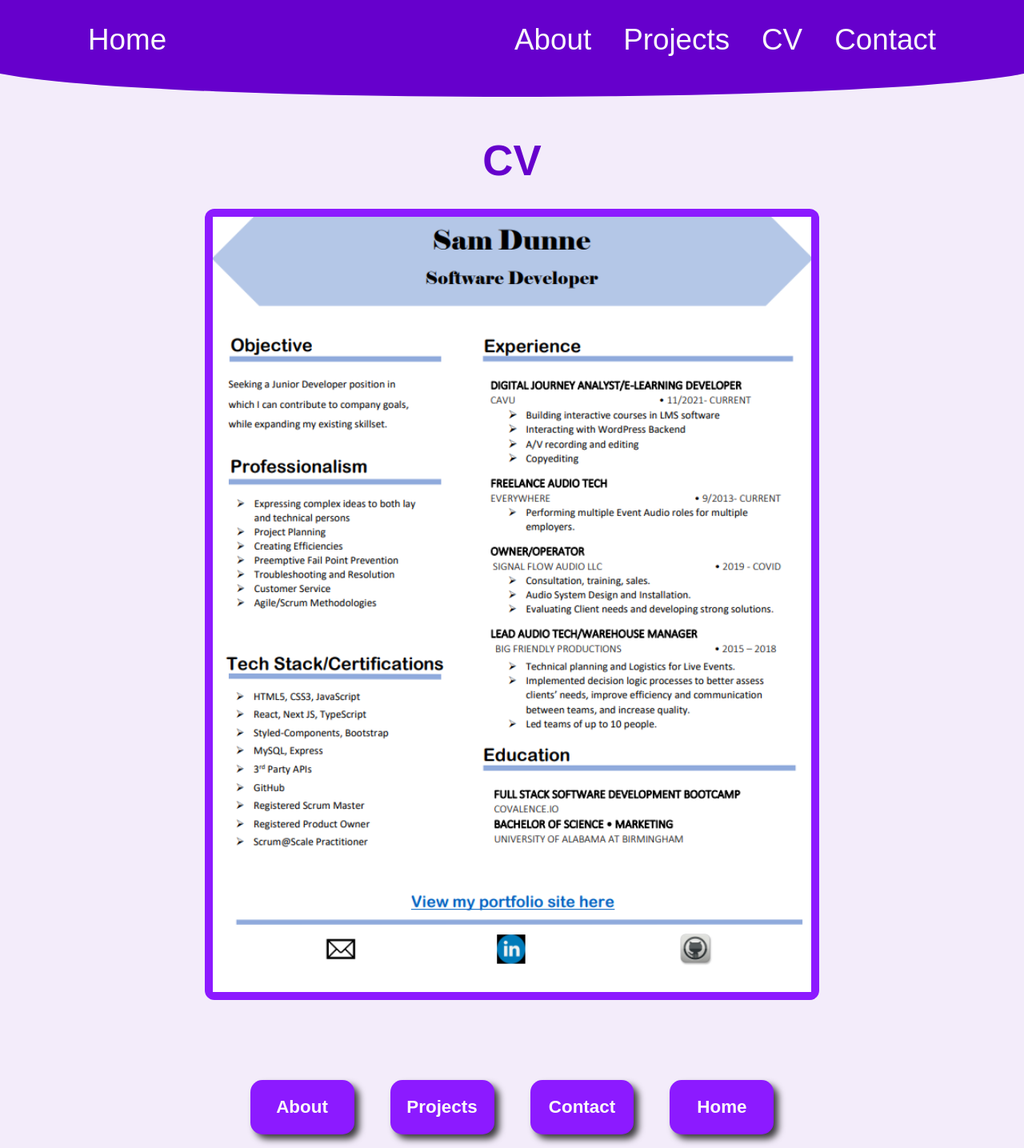
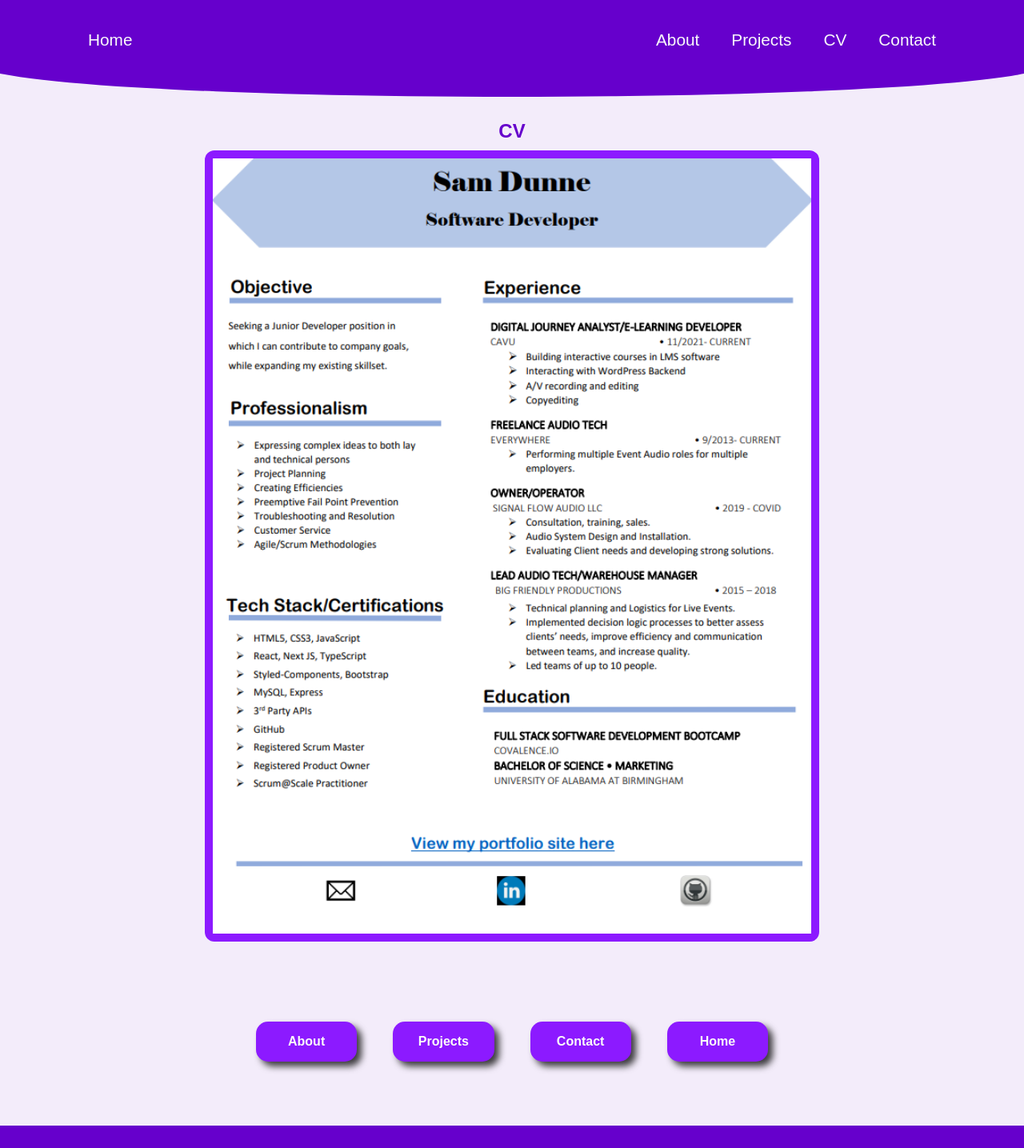
Before and after one commit to Sam-Dunne/portfolio-next-styledcomponents, a Next.js app: page /cv in a window 1280 px wide. Shown: the top 1435 px of the page at 80% size. Built offline with nearby package versions, Linux system fonts and the light colour scheme.

Commit message:
more resizing

```diff
--- a/components/InPageLink.js
+++ b/components/InPageLink.js
@@ -6,19 +6,19 @@ import {device} from '../device';
 const CustomLink = styled.a`
     background-color: #8c1aff;
     text-align: center;
-    padding: 1.3rem;
+    padding: 1rem;
     border-radius: 15px;
     box-shadow: 6px 6px 8px 0px rgba(0,0,0,0.75);
     text-decoration: none;
     font-weight: 600;
-    font-size: 1.2rem;
+    font-size: 1rem;
     color: #fafafa;
     transition:
         background-color 200ms ease-in,
         transform 200ms ease-in;
 
     @media ${device.laptopL} {
-        font-size: 1.4rem;
+        font-size: 1rem;
     }
 
     &:hover {
--- a/components/Navbar.js
+++ b/components/Navbar.js
@@ -35,6 +35,12 @@ const NavLink = styled.a`
       padding: 0 20px;
       font-size: 2.3rem;
     }
+
+    @media ${device.laptop} {
+      padding: 0 20px;
+      font-size: 1.3rem;
+    }
+
 
     &:hover{
         text-decoration: underline;
--- a/globalstyle.js
+++ b/globalstyle.js
@@ -24,7 +24,7 @@ export const Container = styled.div`
     padding-bottom: 10px 50px;
     min-height: 65vh;
     height: fit-content;
-    margin-bottom: 60px;
+    margin-bottom: 20px;
     position: relative;
 
 `;
@@ -37,7 +37,7 @@ export const Section = styled.section`
     align-items: center;
     padding: 30px 12px;
     width: 80vw;
-    margin: 40px auto;
+    margin: 20px auto;
     @media ${device.tablet} {
         width: 85vw;
         justify-content: space-around;
@@ -45,7 +45,7 @@ export const Section = styled.section`
         flex-direction: ${props => props.picFirst ? 'row-reverse' : 'row'};
     }
     @media ${device.laptopL} {
-        margin: 50px auto;
+        margin: 20px auto;
         padding: 30px 0;
         width: 65vw;
     }
@@ -131,14 +131,14 @@ export const HeroH1 = styled.h1`
 export const HeaderTitle = styled.h1`
     font-family: Arial, Helvetica, sans-serif;
     font-weight: 600;
-    font-size: 2.5rem;
+    font-size: 0.5rem;
     color: #6600CC;
     font-size: ${props => props.small ? '1.3rem' : '2.2rem'};
-    margin: 40px 0 30px 0;
+    margin: 20px 0 10px 0;
     text-align: center;
 
     @media ${device.tablet} {
-        font-size: ${props => props.small ? '1.5rem' : '3.3rem'} ;
+        font-size: ${props => props.small ? '1.5rem' : '1.5rem'} ;
     }
 
     @media ${device.laptopL} {
--- a/pages/contact.js
+++ b/pages/contact.js
@@ -33,7 +33,7 @@ const contact = ({ small }) => {
                         <br />
                         at my <a href='https://recipe-registry.herokuapp.com/' rel='noopener noreferrer' target='_blank'>RecipeRegistryApp,</a> <br /> or via <a href='https://www.linkedin.com/in/samdunnewebdev/' rel='noopener noreferrer' target='_blank'>LinkedIn.</a>
                     </HeaderTitle>
-                    <HeaderTitle small>20 hour days in Event Production don&apos;t leave much time at the keys, but proves I&apos;m not lazy... I have to recoup 1.5 years income now that shows are back, so don&apos;t judge me by my github activity please. <br />Thanks for visiting! </HeaderTitle>
+                    {/* <HeaderTitle small>20 hour days in Event Production don&apos;t leave much time at the keys, but proves I&apos;m not lazy... I have to recoup 1.5 years income now that shows are back, so don&apos;t judge me by my github activity please. <br />Thanks for visiting! </HeaderTitle> */}
                 </ContactContainer>
                 <LinkGrid>
                     <InPageLink href='/about' >About</InPageLink>
```
